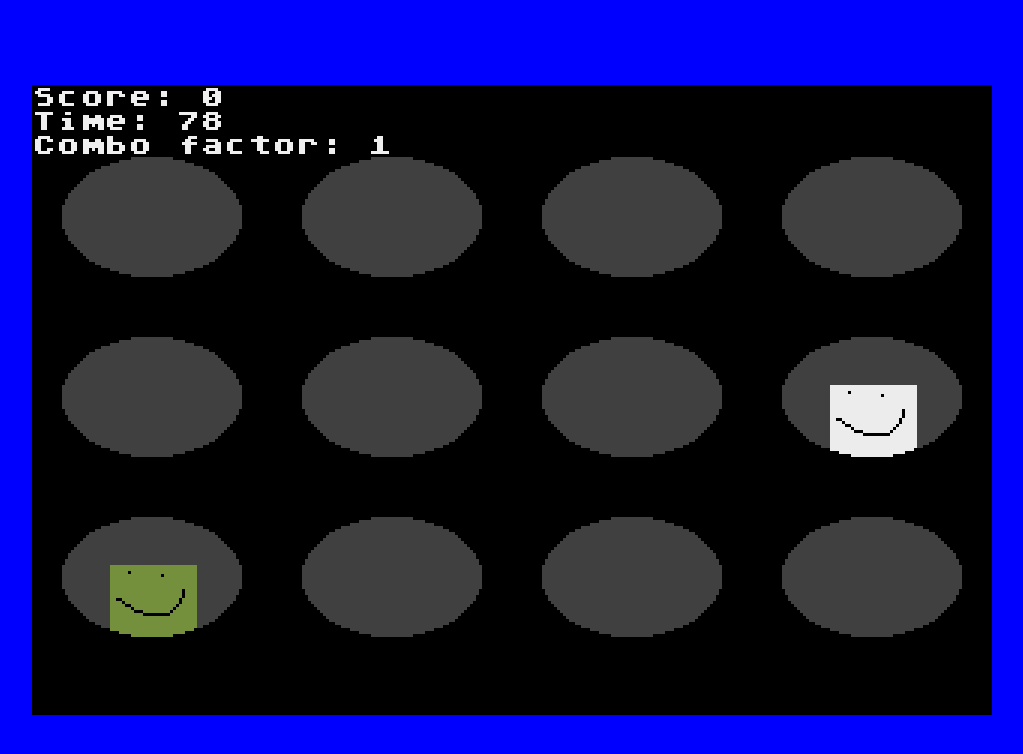
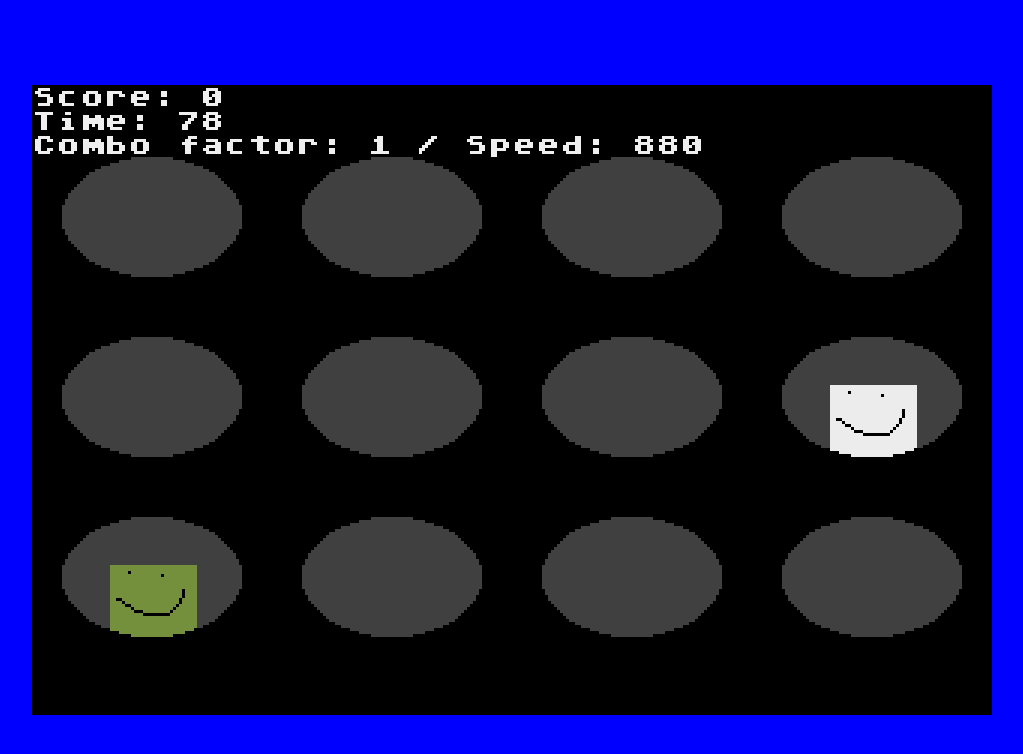
Before and after one commit to Retrolove-Games/whack-a-zombie-mole, a React (Create React App) app: page / in a window 1280 px wide. Both pictures are taken after a click on the button "Start game". Shown: the top 754 px of the page, without its empty margins (128-1151 px from the left). Built offline with nearby package versions, Linux system fonts and the light colour scheme.

Commit message:
Fix gameplay balance

```diff
--- a/src/views/Game.tsx
+++ b/src/views/Game.tsx
@@ -24,7 +24,7 @@ const gameElements = 12;
 // Initlial display time
 const initialGameSpeed = 900;
 // How many miliseconds speedup
-const gameSpeedup = 25;
+const gameSpeedup = 20;
 // Round time
 const speedupFactor = 5;
 // Less is more (time in miliseconds)
@@ -138,7 +138,7 @@ export const Game = () => {
     <Wrapper>
       <p>Score: {state.points}</p>
       <p>Time: {time}</p>
-      <p>Combo factor: {comboFactor}</p>
+      <p>Combo factor: {comboFactor} / Speed: {speed}</p>
       <GameGrid>
         {gameElements.map((item, index) => (
           <Mole
```
